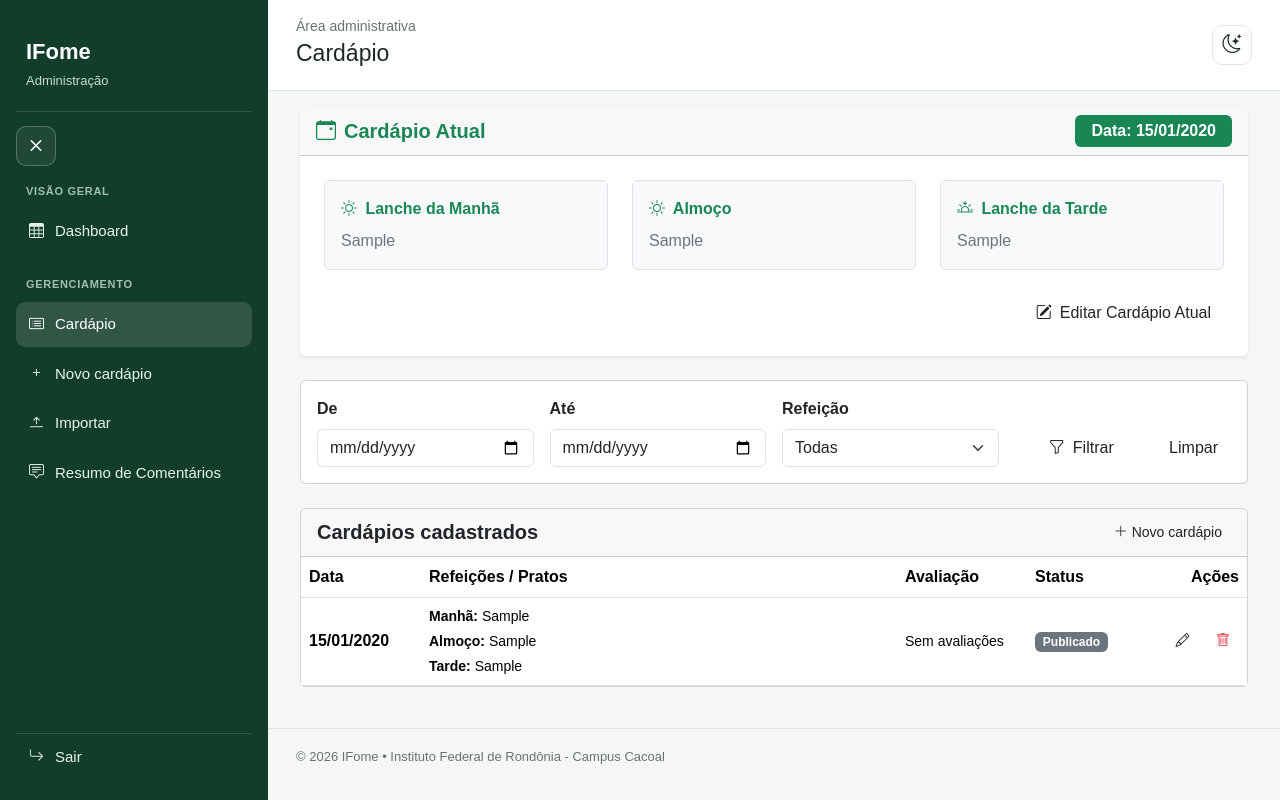
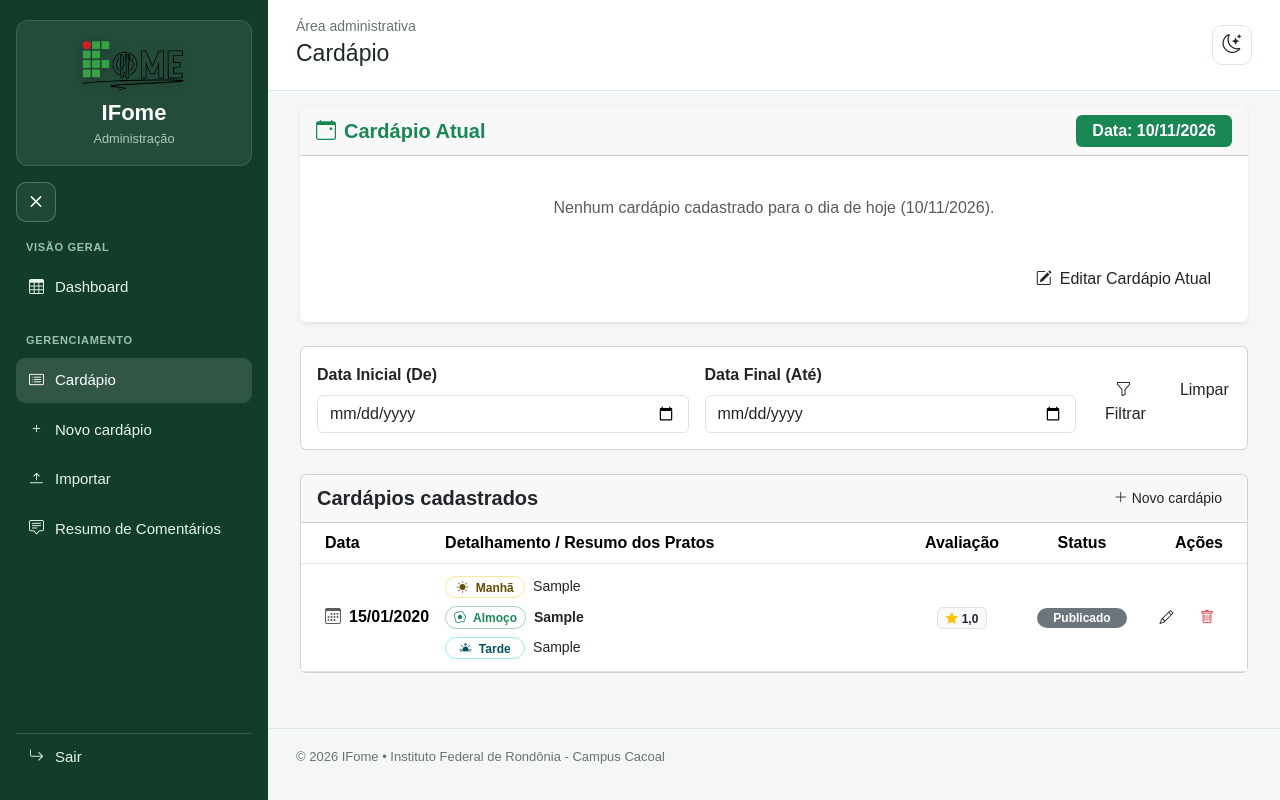
Before and after one commit to jtruazelli/IFome-Django, a Django app: page /administracao/cardapios/ in a window 1280 px wide. Run offline with Django 5.2, Linux system fonts and the light colour scheme; a user stored in the database is signed in; tables that the repository leaves empty hold one stand-in row (values such as "Sample post").

Commit message:
Mudar a lista de exibição dos cardápios antigos

```diff
--- a/administracao/templates/adm/cardapio.html
+++ b/administracao/templates/adm/cardapio.html
@@ -11,11 +11,7 @@
         <h2 class="fs-5 mb-0 fw-bold text-success">
             <i class="bi bi-calendar-event me-2"></i>Cardápio Atual
         </h2>
-        {% if cardapio_hoje %}
-            <span class="badge bg-success px-3 py-2 fs-6">Data: {{ cardapio_hoje.data|date:"d/m/Y" }}</span>
-        {% else %}
-            <span class="badge bg-warning text-dark px-3 py-2 fs-6">Nenhum cardápio para hoje</span>
-        {% endif %}
+        <span class="badge bg-success px-3 py-2 fs-6">Data: {{ hoje|date:"d/m/Y" }}</span>
     </div>
     <div class="card-body p-4">
         {% if cardapio_hoje %}
@@ -39,54 +35,77 @@
                     </div>
                 </div>
             </div>
-
-            <!-- BOTÃO DE EDITAR CARDÁPIO ATUAL -->
-            <div class="d-flex justify-content-end mt-4">
-                <a href="{% url 'administracao:editar_cardapio' cardapio_hoje.id %}" class="btn btn-adm">
-                    <i class="bi bi-pencil-square me-2"></i>Editar Cardápio Atual
-                </a>
-            </div>
         {% else %}
-            <div class="text-center py-4">
-                <p class="text-muted mb-3">Ainda não há um cardápio cadastrado para a data de hoje.</p>
-                <a href="{% url 'administracao:novo_cardapio' %}" class="btn btn-adm">
-                    <i class="bi bi-plus-lg me-1"></i>Cadastrar Cardápio
-                </a>
+            <div class="text-center py-3">
+                <p class="text-muted mb-0">Nenhum cardápio cadastrado para o dia de hoje ({{ hoje|date:"d/m/Y" }}).</p>
             </div>
         {% endif %}
+
+        <!-- BOTÃO PARA EXPANDIR/RECOLHER A EDIÇÃO INLINE -->
+        <div class="d-flex justify-content-end mt-4">
+            <button class="btn btn-adm" type="button" data-bs-toggle="collapse" data-bs-target="#painelEdicaoInline" aria-expanded="false" aria-controls="painelEdicaoInline">
+                <i class="bi bi-pencil-square me-2"></i>Editar Cardápio Atual
+            </button>
+        </div>
+
+        <!-- PAINEL DE EDIÇÃO EMBUTIDO (ABRE LOGO ABAIXO DA VISUALIZAÇÃO) -->
+        <div class="collapse mt-4" id="painelEdicaoInline">
+            <div class="card card-body bg-light border-success-subtle border">
+                <h3 class="fs-6 fw-bold text-success mb-3">
+                    <i class="bi bi-pencil-fill me-1"></i> Formulário de Edição ({{ hoje|date:"d/m/Y" }})
+                </h3>
+
+                <form method="post" action="{% url 'administracao:cardapio' %}">
+                    {% csrf_token %}
+                    <input type="hidden" name="salvar_inline" value="1">
+                    <input type="hidden" name="data" value="{{ hoje|date:'Y-m-d' }}">
+
+                    <div class="row g-3">
+                        <div class="col-12 col-md-4">
+                            <label class="form-label fw-bold text-success small">Lanche da Manhã</label>
+                            {{ form_inline.refeicao_manha }}
+                        </div>
+                        <div class="col-12 col-md-4">
+                            <label class="form-label fw-bold text-success small">Almoço</label>
+                            {{ form_inline.refeicao_almoco }}
+                        </div>
+                        <div class="col-12 col-md-4">
+                            <label class="form-label fw-bold text-success small">Lanche da Tarde</label>
+                            {{ form_inline.refeicao_tarde }}
+                        </div>
+                    </div>
+
+                    <div class="d-flex justify-content-end gap-2 mt-3">
+                        <button type="button" class="btn btn-sm btn-adm-outline" data-bs-toggle="collapse" data-bs-target="#painelEdicaoInline">Cancelar</button>
+                        <button type="submit" class="btn btn-sm btn-success"><i class="bi bi-check-lg me-1"></i>Salvar Cardápio</button>
+                    </div>
+                </form>
+            </div>
+        </div>
     </div>
 </section>
 
-<!-- 2. FILTROS DE DATA E REFEIÇÃO -->
+<!-- 2. FILTRO POR PERÍODO DE DATAS -->
 <section class="card card-adm mb-4">
     <div class="card-body">
         <form method="get" action="{% url 'administracao:cardapio' %}" class="row g-3 align-items-end">
-            <div class="col-12 col-md-3">
-                <label for="filtroInicio" class="form-label fw-bold">De</label>
+            <div class="col-12 col-md-5">
+                <label for="filtroInicio" class="form-label fw-bold">Data Inicial (De)</label>
                 <input type="date" id="filtroInicio" name="inicio" class="form-control" value="{{ request.GET.inicio }}">
             </div>
-            <div class="col-12 col-md-3">
-                <label for="filtroFim" class="form-label fw-bold">Até</label>
+            <div class="col-12 col-md-5">
+                <label for="filtroFim" class="form-label fw-bold">Data Final (Até)</label>
                 <input type="date" id="filtroFim" name="fim" class="form-control" value="{{ request.GET.fim }}">
             </div>
-            <div class="col-12 col-md-3">
-                <label for="filtroRefeicao" class="form-label fw-bold">Refeição</label>
-                <select id="filtroRefeicao" name="refeicao" class="form-select">
-                    <option value="">Todas</option>
-                    <option value="lanche_manha" {% if request.GET.refeicao == 'lanche_manha' %}selected{% endif %}>Lanche da manhã</option>
-                    <option value="almoco" {% if request.GET.refeicao == 'almoco' %}selected{% endif %}>Almoço</option>
-                    <option value="lanche_tarde" {% if request.GET.refeicao == 'lanche_tarde' %}selected{% endif %}>Lanche da tarde</option>
-                </select>
-            </div>
-            <div class="col-12 col-md-3 d-flex gap-2">
-                <button type="submit" class="btn btn-adm flex-fill"><i class="bi bi-funnel me-2"></i>Filtrar</button>
-                <a href="{% url 'administracao:cardapio' %}" class="btn btn-adm-outline">Limpar</a>
+            <div class="col-12 col-md-2 d-flex gap-2">
+                <button type="submit" class="btn btn-adm flex-fill"><i class="bi bi-funnel me-1"></i>Filtrar</button>
+                <a href="{% url 'administracao:cardapio' %}" class="btn btn-adm-outline" title="Limpar Filtro">Limpar</a>
             </div>
         </form>
     </div>
 </section>
 
-<!-- 3. TABELA DE LISTAGEM -->
+<!-- 3. TABELA DE LISTAGEM COM RESUMO ORGANIZADO DAS REFEIÇÕES -->
 <section class="card card-adm">
     <div class="card-header card-adm-header d-flex justify-content-between align-items-center flex-wrap gap-2">
         <h2 class="fs-5 mb-0 fw-bold">Cardápios cadastrados</h2>
@@ -97,42 +116,66 @@
         <table class="table tabela-adm align-middle mb-0">
             <thead>
                 <tr>
-                    <th style="width: 120px;">Data</th>
-                    <th>Refeições / Pratos</th>
-                    <th style="width: 130px;">Avaliação</th>
-                    <th style="width: 110px;">Status</th>
-                    <th class="text-end" style="width: 110px;">Ações</th>
+                    <th style="width: 130px;" class="ps-4">Data</th>
+                    <th>Detalhamento / Resumo dos Pratos</th>
+                    <th style="width: 130px;" class="text-center">Avaliação</th>
+                    <th style="width: 110px;" class="text-center">Status</th>
+                    <th class="text-end pe-4" style="width: 110px;">Ações</th>
                 </tr>
             </thead>
             <tbody>
                 {% for c in cardapios %}
                 <tr>
-                    <td class="fw-bold">{{ c.data|date:"d/m/Y" }}</td>
+                    <td class="ps-4 fw-bold text-nowrap"><i class="bi bi-calendar3 me-2 text-muted"></i>{{ c.data|date:"d/m/Y" }}</td>
                     <td>
-                        <div class="d-flex flex-column gap-1">
-                            {% if c.refeicao_manha %}<div class="small"><strong>Manhã:</strong> {{ c.refeicao_manha }}</div>{% endif %}
-                            {% if c.refeicao_almoco %}<div class="small"><strong>Almoço:</strong> {{ c.refeicao_almoco }}</div>{% endif %}
-                            {% if c.refeicao_tarde %}<div class="small"><strong>Tarde:</strong> {{ c.refeicao_tarde }}</div>{% endif %}
+                        <div class="d-flex flex-column gap-2 py-1">
+                            {% if c.refeicao_manha %}
+                            <div class="d-flex align-items-center gap-2">
+                                <span class="badge text-bg-warning-subtle text-warning-emphasis border border-warning-subtle rounded-pill px-2 py-1 small" style="min-width: 80px;">
+                                    <i class="bi bi-sun-fill me-1"></i> Manhã
+                                </span>
+                                <span class="text-dark small fw-medium">{{ c.refeicao_manha }}</span>
+                            </div>
+                            {% endif %}
+
+                            {% if c.refeicao_almoco %}
+                            <div class="d-flex align-items-baseline gap-2">
+                                <span class="badge text-bg-success-subtle text-success border border-success-subtle rounded-pill px-2 py-1 small" style="min-width: 80px;">
+                                    <i class="bi bi-egg-fried me-1"></i> Almoço
+                                </span>
+                                <span class="text-dark small fw-semibold">{{ c.refeicao_almoco }}</span>
+                            </div>
+                            {% endif %}
+
+                            {% if c.refeicao_tarde %}
+                            <div class="d-flex align-items-center gap-2">
+                                <span class="badge text-bg-info-subtle text-info-emphasis border border-info-subtle rounded-pill px-2 py-1 small" style="min-width: 80px;">
+                                    <i class="bi bi-sunset-fill me-1"></i> Tarde
+                                </span>
+                                <span class="text-dark small fw-medium">{{ c.refeicao_tarde }}</span>
+                            </div>
+                            {% endif %}
+
                             {% if not c.refeicao_manha and not c.refeicao_almoco and not c.refeicao_tarde %}
-                                <span class="texto-sec small">Sem itens informados</span>
+                                <span class="text-muted small">Nenhum item informado para esta data.</span>
                             {% endif %}
                         </div>
                     </td>
-                    <td>
+                    <td class="text-center">
                         {% if c.media_avaliacao %}
-                            <i class="bi bi-star-fill text-warning"></i> {{ c.media_avaliacao }}
+                            <span class="badge bg-light text-dark border"><i class="bi bi-star-fill text-warning me-1"></i>{{ c.media_avaliacao }}</span>
                         {% else %}
-                            <span class="texto-sec small">Sem avaliações</span>
+                            <span class="text-muted small">Sem avaliações</span>
                         {% endif %}
                     </td>
-                    <td>
+                    <td class="text-center">
                         {% if c.data >= hoje %}
-                            <span class="badge text-bg-success">Ativo</span>
+                            <span class="badge text-bg-success rounded-pill px-3 py-1">Ativo</span>
                         {% else %}
-                            <span class="badge text-bg-secondary">Publicado</span>
+                            <span class="badge text-bg-secondary rounded-pill px-3 py-1">Publicado</span>
                         {% endif %}
                     </td>
-                    <td class="text-end">
+                    <td class="text-end pe-4">
                         <a href="{% url 'administracao:editar_cardapio' c.id %}" class="btn btn-sm btn-adm-outline me-1" title="Editar"><i class="bi bi-pencil"></i></a>
                         <button type="button" class="btn btn-sm btn-adm-outline text-danger" title="Excluir"
                                 data-bs-toggle="modal" data-bs-target="#modalExcluir{{ c.id }}"><i class="bi bi-trash"></i></button>
@@ -140,7 +183,7 @@
                 </tr>
                 {% empty %}
                 <tr>
-                    <td colspan="5" class="text-center texto-sec py-4">Nenhum cardápio encontrado.</td>
+                    <td colspan="5" class="text-center text-muted py-4">Nenhum cardápio encontrado.</td>
                 </tr>
                 {% endfor %}
             </tbody>
@@ -148,7 +191,7 @@
     </div>
 </section>
 
-<!-- 4. MODAIS DE CONFIRMAÇÃO DE EXCLUSÃO (COLOCADAS FORA DA TABELA) -->
+<!-- 4. MODAIS DE CONFIRMAÇÃO DE EXCLUSÃO -->
 {% for c in cardapios %}
 <div class="modal fade" id="modalExcluir{{ c.id }}" tabindex="-1" aria-labelledby="modalExcluirTitulo{{ c.id }}" aria-hidden="true">
     <div class="modal-dialog modal-dialog-centered">
@@ -162,8 +205,6 @@
             </div>
             <div class="modal-body text-start">
                 <p class="mb-3">Você está prestes a excluir permanentemente o cardápio do dia <strong class="text-danger">{{ c.data|date:"d/m/Y" }}</strong>.</p>
-
-                <!-- PREVIEW DOS DETALHES DO CARDÁPIO QUE SERÁ EXCLUÍDO -->
                 <div class="p-3 bg-light rounded border">
                     <h6 class="fw-bold mb-2 text-dark"><i class="bi bi-info-circle me-1"></i> Resumo dos itens registrados:</h6>
                     <ul class="list-unstyled mb-0 small text-secondary">
--- a/administracao/views.py
+++ b/administracao/views.py
@@ -33,33 +33,51 @@ def lista_cardapios(request):
     hoje = localdate()
     cardapios = Cardapio.objects.order_by('-data')
 
-    # Busca o cardápio de hoje (ou o mais recente) para o destaque no topo
     cardapio_hoje = Cardapio.objects.filter(data=hoje).first()
-    if not cardapio_hoje:
-        cardapio_hoje = Cardapio.objects.order_by('-data').first()
 
-    # Processamento dos filtros GET
+    # Trata o salvamento da edição rápida na mesma página
+    if request.method == 'POST' and 'salvar_inline' in request.POST:
+        if cardapio_hoje:
+            form_inline = CardapioForm(request.POST, instance=cardapio_hoje)
+        else:
+            form_inline = CardapioForm(request.POST)
+
+        if form_inline.is_valid():
+            cardapio_salvo = form_inline.save(commit=False)
+            cardapio_salvo.data = hoje
+            cardapio_salvo.save()
+            return redirect('administracao:cardapio')
+    else:
+        form_inline = CardapioForm(instance=cardapio_hoje, initial={'data': hoje}) if cardapio_hoje else CardapioForm(
+            initial={'data': hoje})
+
+    # Filtros por Intervalo de Datas
     inicio = request.GET.get('inicio', '').strip()
     fim = request.GET.get('fim', '').strip()
-    refeicao = request.GET.get('refeicao', '').strip()
 
     if inicio:
         cardapios = cardapios.filter(data__gte=inicio)
     if fim:
         cardapios = cardapios.filter(data__lte=fim)
 
-    if refeicao:
-        if refeicao == 'lanche_manha':
-            cardapios = cardapios.exclude(refeicao_manha__exact='').exclude(refeicao_manha__isnull=True)
-        elif refeicao == 'almoco':
-            cardapios = cardapios.exclude(refeicao_almoco__exact='').exclude(refeicao_almoco__isnull=True)
-        elif refeicao == 'lanche_tarde':
-            cardapios = cardapios.exclude(refeicao_tarde__exact='').exclude(refeicao_tarde__isnull=True)
+    # VÍNCULO COM AS AVALIAÇÕES:
+    # Para cada cardápio, calcula a média de notas e a quantidade de avaliações do tipo '1' do mesmo dia
+    for c in cardapios:
+        avaliacoes_do_dia = Avaliacao.objects.filter(
+            tipo='1',
+            data_criacao__date=c.data
+        )
+        agregado = avaliacoes_do_dia.aggregate(Avg('nota'), Count('id'))
+        media = agregado['nota__avg']
+
+        c.media_avaliacao = round(media, 1) if media is not None else None
+        c.qtd_avaliacoes = agregado['id__count'] or 0
 
     context = {
         'hoje': hoje,
         'cardapio_hoje': cardapio_hoje,
         'cardapios': cardapios,
+        'form_inline': form_inline,
     }
     return render(request, 'adm/cardapio.html', context)
 
--- a/static/css/base/base_adm.css
+++ b/static/css/base/base_adm.css
@@ -660,3 +660,34 @@ body.sidebar-fechada .botao-abrir-menu {
     padding: 2px 8px;
     border-radius: 6px;
 }
+
+
+
+
+
+
+
+
+/* Melhoria de espaçamentos e fontes da Tabela */
+.custom-table th {
+    font-weight: 600;
+    letter-spacing: 0.5px;
+    background-color: #f8f9fa !important;
+    padding-top: 0.85rem;
+    padding-bottom: 0.85rem;
+}
+
+.custom-table td {
+    vertical-align: middle;
+    padding-top: 1rem;
+    padding-bottom: 1rem;
+}
+
+.custom-table tbody tr:hover {
+    background-color: rgba(25, 135, 84, 0.02) !important;
+}
+
+/* Tamanho customizado para badges pequenas de turnos */
+.fs-7 {
+    font-size: 0.75rem;
+}
--- a/templates/base_adm.html
+++ b/templates/base_adm.html
@@ -20,10 +20,16 @@
 <div class="layout-adm">
     <aside class="sidebar" id="sidebar">
         <div class="sidebar-header">
-            <div class="nome-sistema">
-                <strong>IFome</strong>
-                <span>Administração</span>
-            </div>
+            <div class="header-logo-container text-center py-3 px-2 mb-3" style="background-color: rgba(255, 255, 255, 0.08); border-radius: 12px; border: 1px solid rgba(255, 255, 255, 0.12);">
+    <!-- Logo acima -->
+    <img src="{% static 'img/logo.png' %}" alt="Logo IFome" style="max-height: 55px; width: auto; margin-bottom: 8px; filter: drop-shadow(0px 2px 4px rgba(0,0,0,0.2));">
+
+    <!-- Texto IFome + Administração abaixo -->
+    <div class="nome-sistema p-0 m-0" style="background: transparent; border: none;">
+        <strong style="display: block; line-height: 1.2;">IFome</strong>
+        <span style="font-size: 0.8rem; opacity: 0.85;">Administração</span>
+    </div>
+</div>
             <button id="closeSidebar" class="botao-fechar-menu" type="button" aria-label="Recolher menu lateral" title="Recolher menu"><i class="bi bi-x"></i></button>
         </div>
 
```
